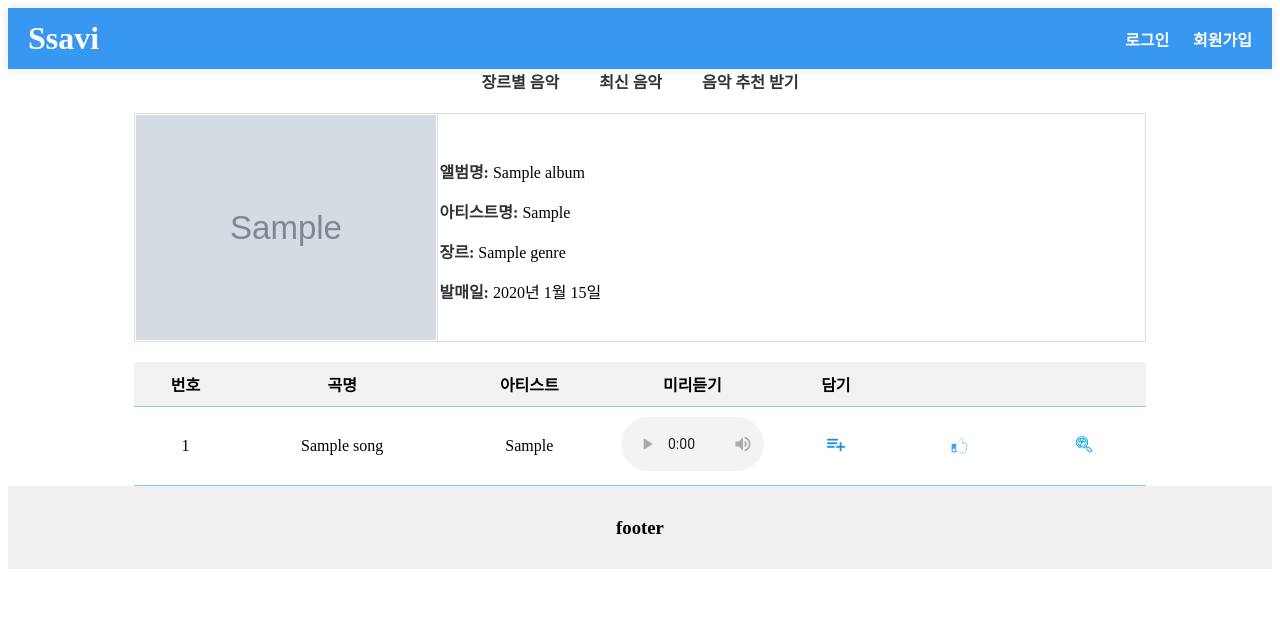
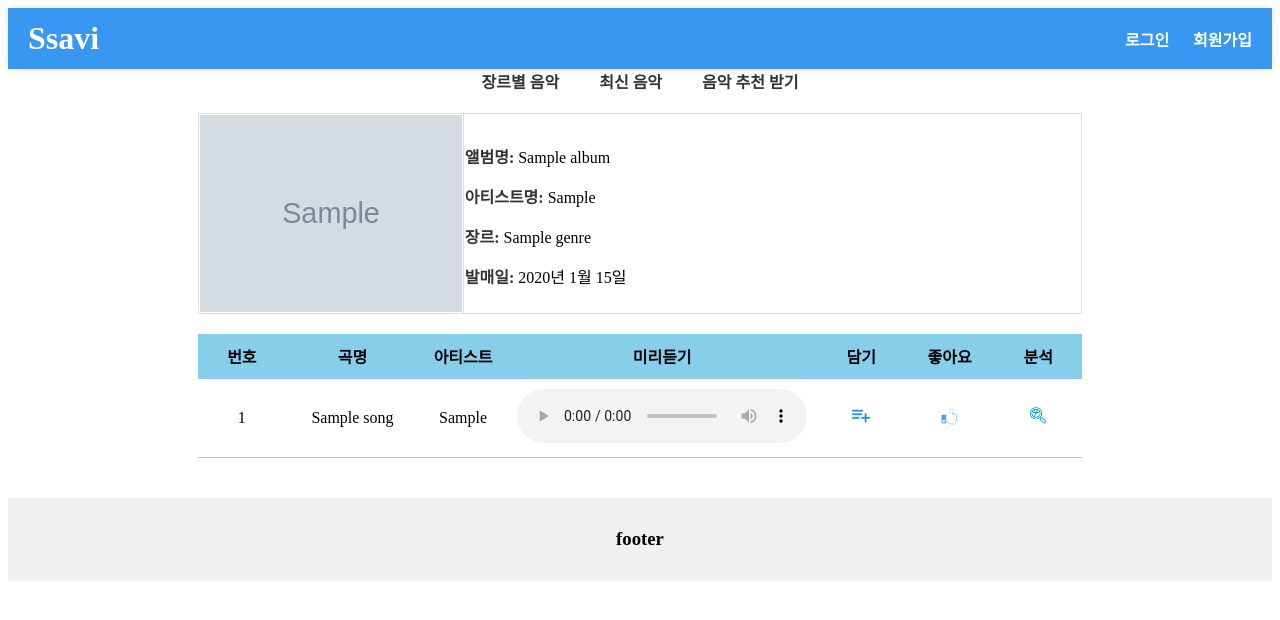
Before and after one commit to apej88/Ssavi, a Django app: template Ssavi/Ssavi_app/templates/Ssavi_app/detail.html in a window 1280 px wide. Shown: the top 620 px of the page. Run offline with Django 4.2, Linux system fonts and the light colour scheme; tables that the repository leaves empty hold one stand-in row (values such as "Sample post"); the template is opened without the code that fills it: values that come from a table or form of the project are taken from there, most other values are stand-ins (such as "Sample title", 1, 10 or a date in 2020); grey boxes marked "Sample" are stand-in pictures.

Commit message:
상세페이지 css수정

```diff
--- a/Ssavi/Ssavi_app/templates/Ssavi_app/detail.html
+++ b/Ssavi/Ssavi_app/templates/Ssavi_app/detail.html
@@ -31,18 +31,18 @@
             </tr>
         </table>
     </div>
-    <div>
+    <div id='album_song_box'>
         {% comment %} 수록곡 {% endcomment %}
         {% if songs_data %}
             <table id="album_songs">
                 <tr>
-                    <th>번호</th>
-                    <th>곡명</th>
-                    <th>아티스트</th>
-                    <th>미리듣기</th>
-                    <th>담기</th>
-                    <th></th>
-                    <th></th>
+                    <th id='album_song_no'>번호</th>
+                    <th id='album_song_name'>곡명</th>
+                    <th id='album_song_artist'>아티스트</th>
+                    <th id='album_song_preview'>미리듣기</th>
+                    <th id='album_song_playlist'>담기</th>
+                    <th id='album_song_thumbs'>좋아요</th>
+                    <th id='album_song_analysis'>분석</th>
                 </tr>
                 {% for song in songs_data %}
                     <tr>
--- a/Ssavi/static/css/detail.css
+++ b/Ssavi/static/css/detail.css
@@ -9,7 +9,7 @@
 #album_detail {
     border-collapse: collapse;
     margin: 0 auto;
-    width: 80%;
+    width: 70%;
     margin-top: 20px;
     margin-bottom: 20px;
 }
@@ -44,7 +44,7 @@
 
 /* 앨범 안의 수록곡 정보 */
 #album_songs {
-    width: 80%;
+    width: 70%;
     border-collapse: collapse;
     margin-top: 20px;
     margin: 0 auto;
@@ -58,7 +58,22 @@
 }
 
 #album_songs th {
-    background-color: #f2f2f2;
+    background-color: skyblue;
+}
+
+#album_song_name {
+    width: 15%;
+}
+
+#song_no, #album_song_artist, #album_song_playlist, #album_song_thumbs, #album_song_analysis {
+    width: 10%;
+}
+
+#album_song_preview {
+    width: 35%;
+}
+#album_song_box {
+    margin-bottom: 40px;
 }
 
 /* 트랙 별 색상 바꾸기 */
```
